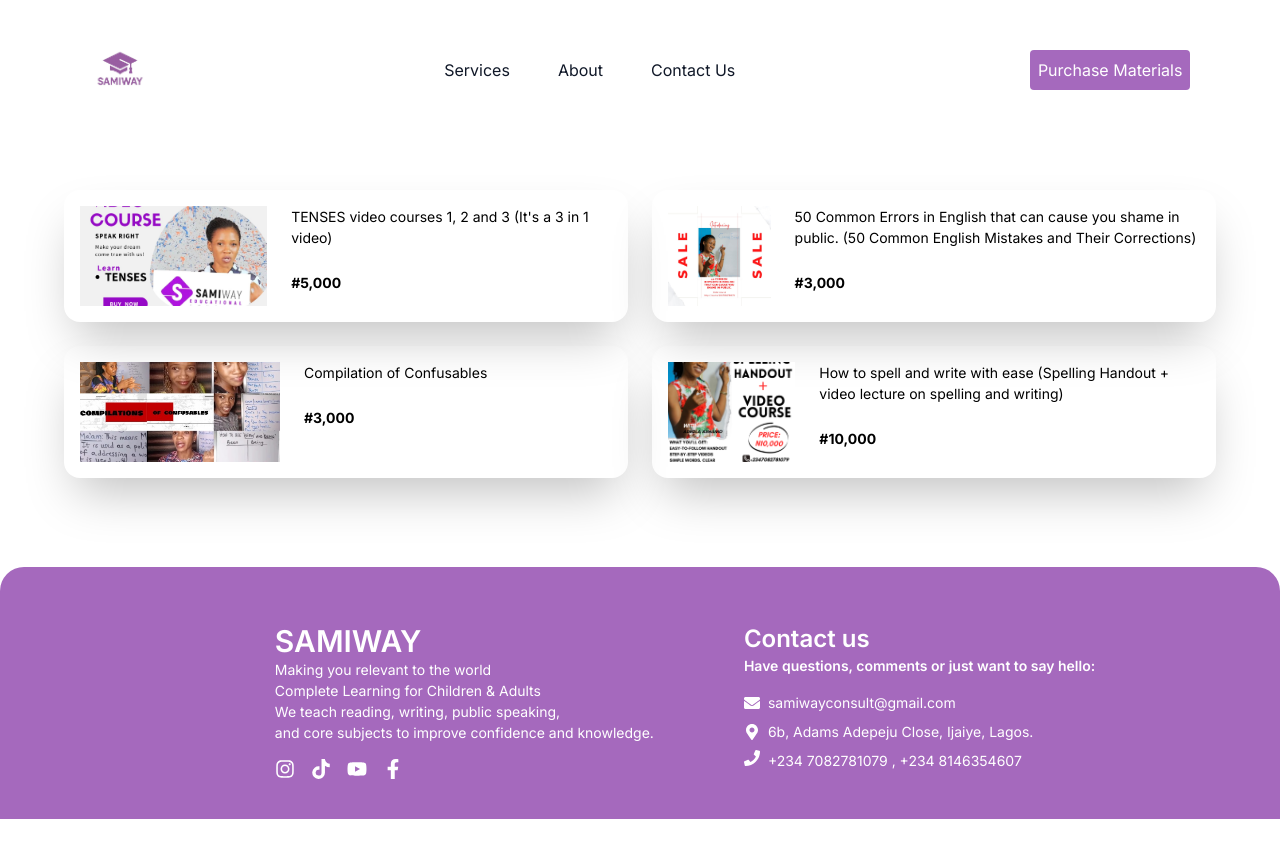
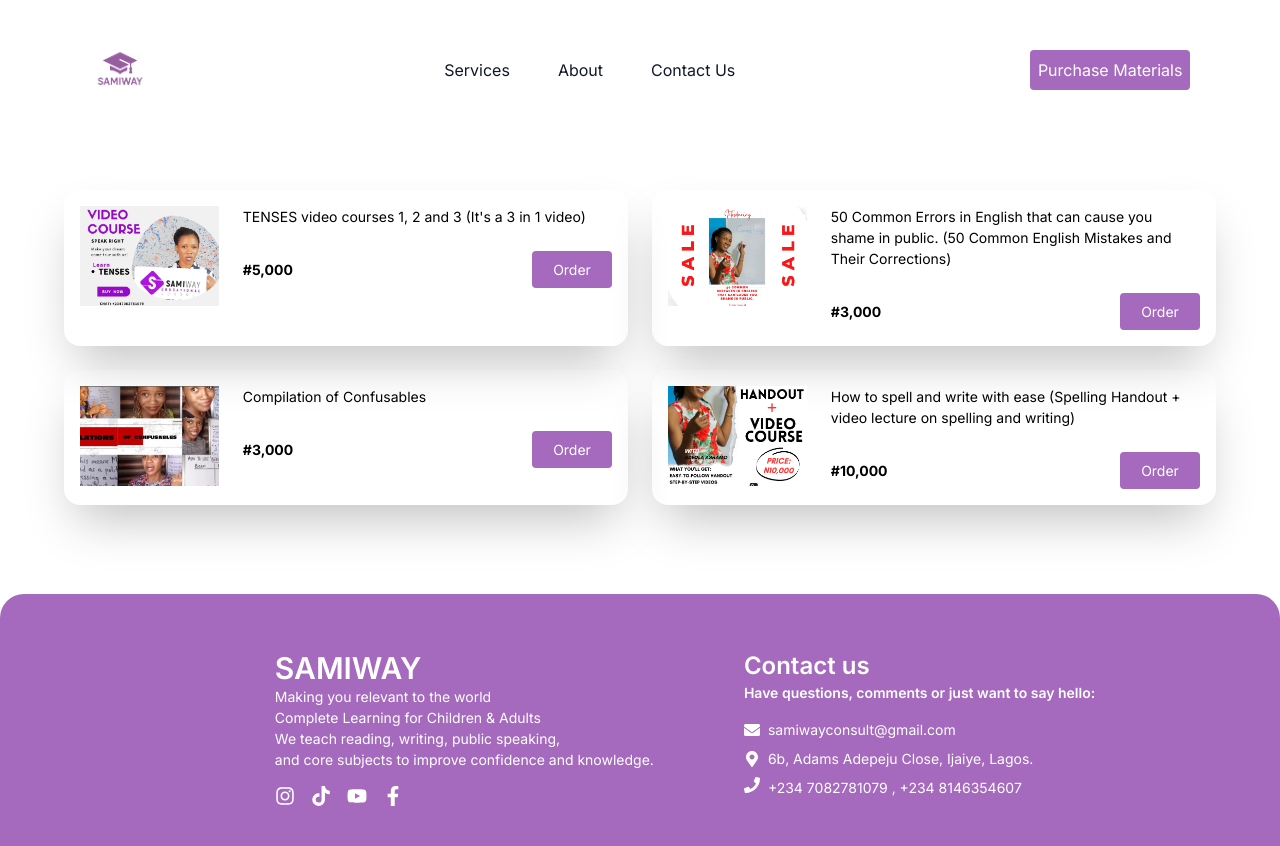
Before and after one commit to emmy497/sammyway, a React (Vite) app: page /products in a window 1280 px wide. Before the commit the page ends 819 px from the top, so only its background shows below. Built offline with nearby package versions, Linux system fonts and the light colour scheme.

Commit message:
fixed logo and modal

```diff
--- a/index.html
+++ b/index.html
@@ -2,7 +2,7 @@
 <html lang="en" class="scroll-smooth ">
   <head>
     <meta charset="UTF-8" />
-    <!-- <link rel="icon" type="image/svg+xml" href="/vite.svg" /> -->
+    <link rel="icon" type="/src/assets/images/logo.png" href="./src/assets/images/logo.png" />
     <link href="/src/App.css" rel="stylesheet">
     <meta name="viewport" content="width=device-width, initial-scale=1.0" />
     <link rel="preconnect" href="https://fonts.googleapis.com">
--- a/src/components/Header/Header.jsx
+++ b/src/components/Header/Header.jsx
@@ -7,7 +7,7 @@
 
 function Header() {
   return (
-    <section className="px-[4%]  md:pt-[7%] md:px-[7%] z-10  md:mb-0 mt-10 md:mt-0 h-[100vh]">
+    <section className="px-[4%]  md:pt-[7%] md:px-[7%] z-10  md:mb-0 mt-10 md:mt-0 h-[calc(100vh-80px)]">
       <div class=" grid grid-cols-1 md:grid-cols-2  relative">
         <div class="flex flex-col items-center md:items-start  md:pb-[200px] text-center md:text-start pt-[40px] ">
           <motion.h1
--- a/src/components/Modal/Modal.jsx
+++ b/src/components/Modal/Modal.jsx
@@ -1,7 +1,12 @@
+import { AnimatePresence, motion } from "framer-motion";
+
 function Modal({ isModalOpen, handleClose }) {
   return (
-    <div
-      className={`fixed bg-black opacity-90 inset-0 z-50 ${
+    <motion.div
+      initial={{ opacity: 0, y: -100 }}
+      animate={{ opacity: 1, y: 0 }}
+      exit={{ opacity: 0, y: -100 }}
+      className={`fixed bg-black opacity-95 inset-0 z-50 ${
         isModalOpen ? "block" : "hidden"
       }`}
     >
@@ -23,7 +28,7 @@
           </div>
         </div>
       </div>
-    </div>
+    </motion.div>
   );
 }
 
--- a/src/components/Oproducts/Oproducts.jsx
+++ b/src/components/Oproducts/Oproducts.jsx
@@ -9,6 +9,7 @@
 import { motion } from "framer-motion";
 import Spinner from "../Spinner/Spinner";
 import Footer from "../Footer/Footer";
+import { Link } from "react-router-dom";
 
 function Oproducts() {
   const [loading, setLoading] = useState(true);
@@ -67,13 +68,11 @@
         <div className="cards-container grid grid-cols-1 md:grid-cols-2 gap-6 p-[7%] px-[5%] z-20">
           {materials.map((material) => (
             <motion.div
-              whileHover={{ scale: 1.01 }}
               transition={{ type: "spring", stiffness: 300 }}
               variants={SlideLeft(material.delay)}
               initial="hidden"
               whileInView="visible"
               key={material.id}
-              onClick={() => setIsModalOpen(true)}
               className="flex flex-row shadow-2xl p-4 text-[14px] rounded-2xl cursor-pointer "
             >
               <div className="w-[200px] h-[100px] mr-6">
@@ -83,9 +82,17 @@
                   alt=""
                 />
               </div>
-              <div className="">
+              <div className=" w-[100%]">
                 <div className="mb-6"> {material.description}</div>
-                <div className="font-bold"> {material.price}</div>
+                <div className="flex items-center ">
+                  <div className="font-bold mr-auto"> {material.price}</div>
+                  <div
+                    className=" rounded cursor-pointer w-[80px] p-2 text-white bg-[#a569bd] hover:bg-[#9d69bd] text-center "
+                    onClick={() => setIsModalOpen(true)}
+                  >
+                    Order
+                  </div>
+                </div>
               </div>
             </motion.div>
           ))}
```
Also changed, not shown: src/assets/images/logo.png.
